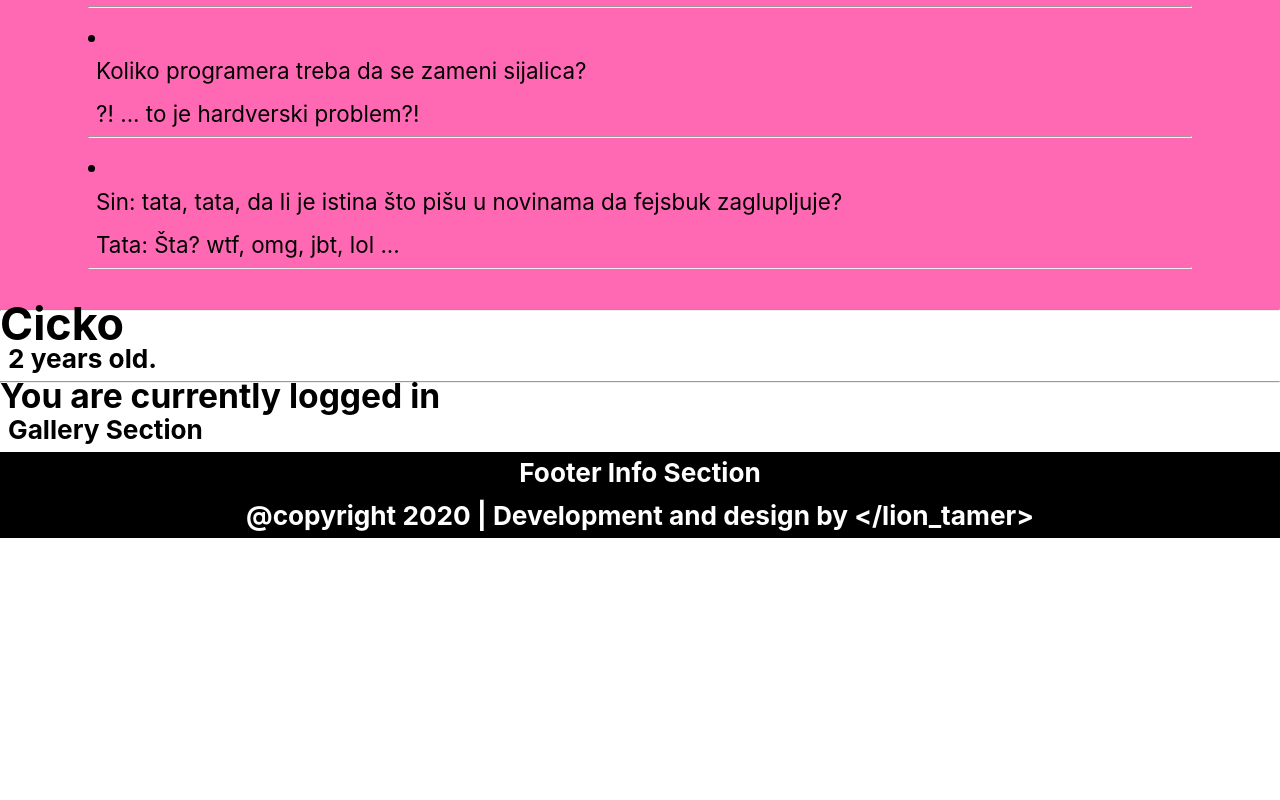
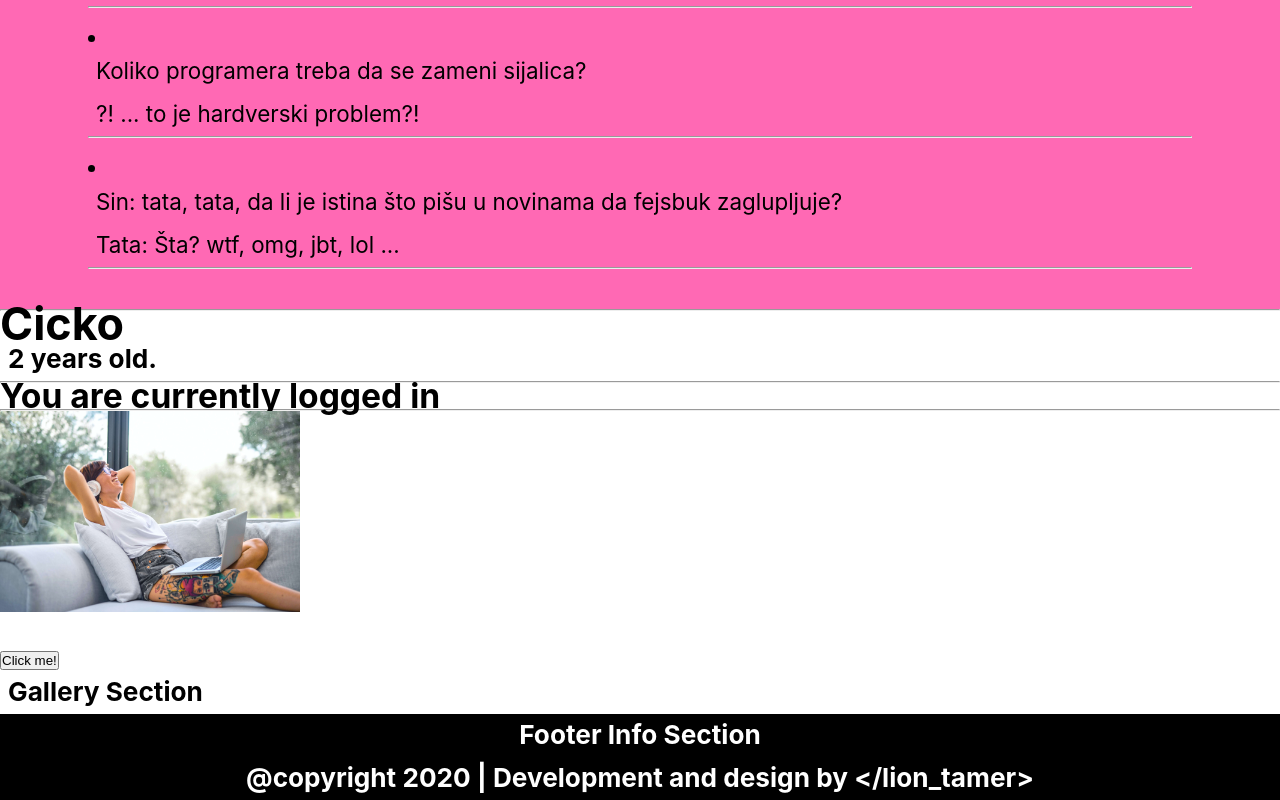
Before and after one commit to itobuka-vm/RT-T, a React (Create React App) app: page / in a window 1280 px wide. Shown: the part 7607-8407 px from the top of the page. Before the commit the page ends 8145 px from the top, so only its background shows below. Built offline with nearby package versions, Linux system fonts and the light colour scheme.

Commit message:
event practice

```diff
--- a/src/components/main/Content.js
+++ b/src/components/main/Content.js
@@ -18,6 +18,9 @@ import dataToDos from "../../data/dataToDos"
 //import StateComponent - state practice
 import StateComponent from "./StateComponent"
 import Login from "./Login"
+
+//event practice
+import Event from "./Event"
 
 //render JSX into a DOM
 /* FUNCTIONAL COMPONENT
@@ -132,6 +135,8 @@ class Content extends React.Component {
         <StateComponent />
         <hr />
         <Login />
+        <hr />
+        <Event />
       </div>
     )
   }
--- /dev/null
+++ b/src/components/main/Event.js
@@ -0,0 +1,44 @@
+//import React library
+import React from "react"
+
+//class based component
+class Event extends React.Component {
+  //constructor method
+  constructor() {
+    //super method
+    super()
+    //state object
+    this.state = {
+      img: "./assets/images/img06.jpg"
+    }
+  }
+
+  //render method
+  render() {
+    //event function
+    function Clicker() {
+      console.log("Clicked I was!")
+    }
+
+    //return JSX into DOM element
+    return (
+      <div>
+        <img
+          src={this.state.img}
+          style={{ width: "300px" }}
+          alt='test'
+          /* implement function in event */
+          onMouseOver={function () {
+            console.log("Over image cursor is...")
+          }}
+        />
+        <br />
+        <br />
+        {/* pass event into event method */}
+        <button onClick={Clicker}>Click me!</button>
+      </div>
+    )
+  }
+}
+
+export default Event
--- a/src/components/main/TodoItem.js
+++ b/src/components/main/TodoItem.js
@@ -22,7 +22,13 @@ class TodoItem extends React.Component {
     //return JSX
     return (
       <div className='todo-item'>
-        <input type='checkbox' checked={this.props.todo.completed} />
+        <input
+          type='checkbox'
+          checked={this.props.todo.completed}
+          onChange={function () {
+            console.log("trying to change")
+          }}
+        />
         <p>{this.props.todo.text}</p>
       </div>
     )
```
